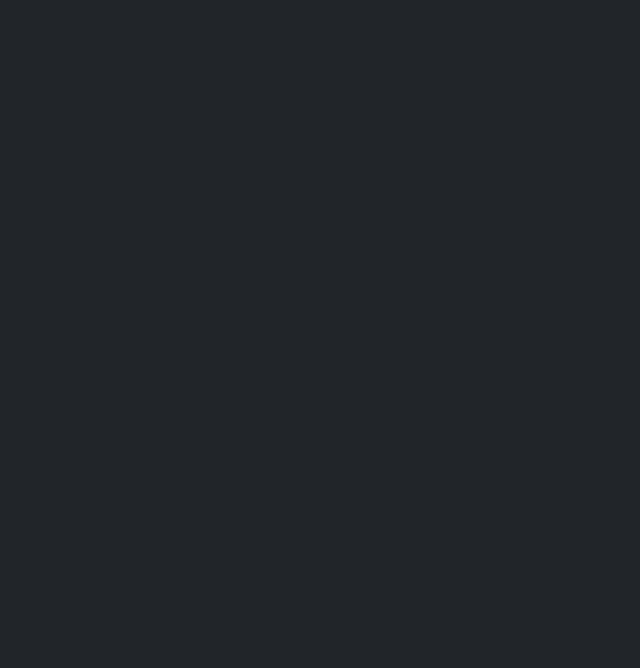
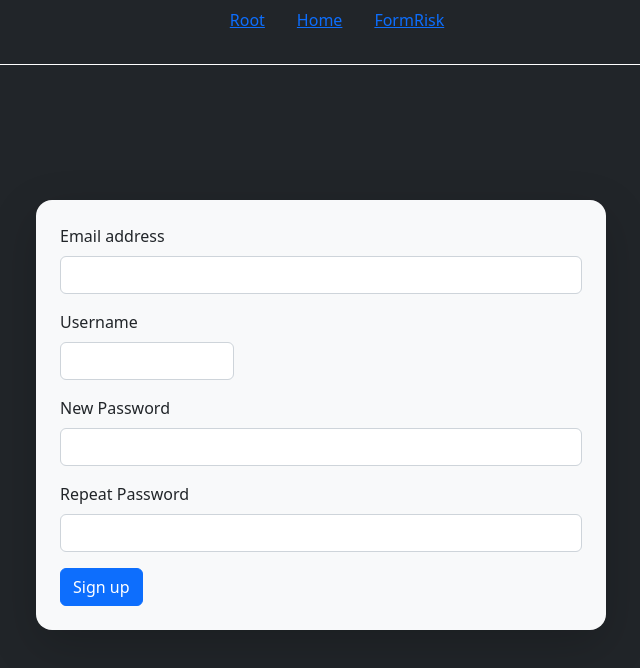
Before and after one commit to teatroCamillo/pd-project, a React (Create React App) app: page /signup in a window 1280 px wide. Before the commit this address had no page. Shown: the top 668 px of the page, without its empty margins (319-959 px from the left). Built offline with nearby package versions, Linux system fonts and the light colour scheme.

Commit message:
Changed routing

```diff
--- a/src/App.js
+++ b/src/App.js
@@ -1,21 +1,21 @@
 import React from "react";
 import 'bootstrap/dist/css/bootstrap.min.css';
-import { BrowserRouter, Routes, Route } from "react-router-dom";
+import { Routes, Route } from "react-router-dom";
+import Root from './components/Root';
 import FormRisk from './components/FormRisk';
 import Home from './components/Home';
 import Login from './components/Login';
-import TestResult from './components/TestResult';
+import Registration from './components/Registration';
 
 function App() {
   return (
-    <BrowserRouter>
-      <Routes>
-        <Route path='/' element={<Home />} />
-        <Route path='/login' element={<Login />} />
-        <Route path='/risk' element={<FormRisk />} />
-        <Route path='/test' element={<TestResult />} />
-      </Routes>
-    </BrowserRouter>
+    <Routes>
+      <Route path='/' element={<Root />} />
+      <Route path='/home' element={<Home />} />
+      <Route path='/login' element={<Login />} />
+      <Route path='/signup' element={<Registration />} />
+      <Route path='/risk' element={<FormRisk />} />
+    </Routes>
   );
 }
 
--- /dev/null
+++ b/src/components/CustomLink.jsx
@@ -0,0 +1,12 @@
+import { Link } from "react-router-dom";
+
+const CustomLink = ({to, children, ...props}) => {
+
+    return (
+    <li className="d-inline mx-3" style={{listStyleType: "none"}}>
+        <Link to={to} {...props} >{children}</Link>
+    </li>
+  )
+}
+
+export default CustomLink;
--- a/src/components/FormRisk.jsx
+++ b/src/components/FormRisk.jsx
@@ -118,7 +118,7 @@ const FormRisk = () => {
 
   // support method - to observe what is storing to answers
   const printCollect = () => {
-    let ul = document.querySelector("ul");
+    let ul = document.querySelector(".res");
     ul.innerHTML = "";
     answers
       .forEach((a) => {
@@ -193,12 +193,12 @@ const FormRisk = () => {
               )
             })}
 
-            <div class="justify-content-center">
+            <div className="justify-content-center">
               <Button className='align-middle' variant="primary" type="submit">
                 Zatwierdź
               </Button>
               <p>{selected.id} : {selected.value}</p>
-              <ul></ul>
+              <ul className="res"></ul>
             </div>
           </Form>
         </Col>
--- a/src/components/Header.jsx
+++ b/src/components/Header.jsx
@@ -1,10 +1,13 @@
 import React from 'react';
-import { Link } from "react-router-dom";
+import { useLocation } from "react-router-dom";
 import Container from 'react-bootstrap/Container';
-import Nav from 'react-bootstrap/Nav';
 import Navbar from 'react-bootstrap/Navbar';
+import CustomLink from './CustomLink';
 
 const Header = () => {
+
+    const location = useLocation('');
+
   return (
     <Container className="h-25">
         <header>
@@ -15,11 +18,24 @@ const Header = () => {
                 }}
                 >
                 <Container className="justify-content-center">
-                    <Nav>
-                        <Nav.Link ><Link to="/">Home</Link></Nav.Link>
-                        <Nav.Link ><Link to="/login">Login</Link></Nav.Link>
-                        <Nav.Link ><Link to="/risk">FormRisk</Link></Nav.Link>
-                    </Nav>
+                    {location.pathname === "/" ?
+                    <nav>
+                        <ul>
+                            <CustomLink to="/login" >Login</CustomLink>
+                            <CustomLink to="/signup" >Sign up</CustomLink>
+                        </ul>
+                    </nav>
+                        :
+                    <nav>
+                        <ul>
+                            <CustomLink to="/" >Root</CustomLink>
+                            <CustomLink to="/home" >Home</CustomLink>
+                            <CustomLink to="/risk" >FormRisk</CustomLink>
+                        </ul>
+                        {/*<Nav.Link ><Link to="/">Root</Link></Nav.Link>
+                        <Nav.Link ><Link to="/home">Home</Link></Nav.Link>
+                        <Nav.Link ><Link to="/risk">FormRisk</Link></Nav.Link>*/}
+                    </nav>}
                 </Container>
             </Navbar>
         </header>
--- /dev/null
+++ b/src/components/Registration.jsx
@@ -0,0 +1,72 @@
+import Container from 'react-bootstrap/Container';
+import Row from 'react-bootstrap/Row';
+import Col from 'react-bootstrap/Col';
+import Button from 'react-bootstrap/Button';
+import Form from 'react-bootstrap/Form';
+import Footer from './Footer';
+import Header from './Header';
+
+const Registration = () => {
+  return (
+    <Container className='h-100'>
+      <Header/>
+      <Row className="justify-content-md-center">
+        <Col className="bg-light text-dark rounded-4 p-4 shadow-lg" md="6">
+          <Form>
+
+            <Form.Group className="mb-3" controlId="exampleForm.ControlInput1">
+              <Form.Label>Email address</Form.Label>
+              <Form.Control type="email" required />
+            </Form.Group>
+
+            {/*<Form.Group className="mb-3" as={Col} md="4" controlId="validationCustom01">
+              <Form.Label>First name</Form.Label>
+              <Form.Control
+                required
+                type="text"
+              />
+              <Form.Control.Feedback>Looks good!</Form.Control.Feedback>
+            </Form.Group>
+
+            <Form.Group className="mb-3" as={Col} md="4" controlId="validationCustom02">
+              <Form.Label>Last name</Form.Label>
+              <Form.Control
+                required
+                type="text"
+              />
+              <Form.Control.Feedback>Looks good!</Form.Control.Feedback>
+            </Form.Group>*/}
+
+            <Form.Group className="mb-3" as={Col} md="4" controlId="validationCustomUsername">
+              <Form.Label>Username</Form.Label>
+                <Form.Control
+                  type="text"
+                  required
+                />
+                <Form.Control.Feedback type="invalid">
+                  Please choose a username.
+                </Form.Control.Feedback>
+            </Form.Group>
+
+            <Form.Group className="mb-3" controlId="formBasicPassword">
+              <Form.Label>New Password</Form.Label>
+              <Form.Control type="password" required/>
+            </Form.Group>
+
+            <Form.Group className="mb-3" controlId="formBasicPassword">
+              <Form.Label>Repeat Password</Form.Label>
+              <Form.Control type="password" required />
+            </Form.Group>
+
+            <Button variant="primary" type="submit">
+              Sign up
+            </Button>
+          </Form>
+        </Col>
+      </Row>
+      <Footer/>
+    </Container>
+  )
+}
+
+export default Registration
--- /dev/null
+++ b/src/components/Root.jsx
@@ -0,0 +1,17 @@
+import React from 'react'
+import Container from 'react-bootstrap/Container';
+import Footer from './Footer';
+import Header from './Header';
+
+
+const Root = () => {
+  return (
+    <Container className='h-100'>
+      <Header/>
+      <h2>Root</h2>
+      <Footer/>
+    </Container>
+  )
+}
+
+export default Root;
--- a/src/components/TestResult.jsx
+++ /dev/null
@@ -1,14 +0,0 @@
-import React, { useState } from 'react'
-
-const TestResult = () => {
-
-    //const [answers, setAnswers] = useState(null);
-
-  return (
-    <div>
-        <h1>TestResult</h1>
-    </div>
-  )
-}
-
-export default TestResult;
--- a/src/index.js
+++ b/src/index.js
@@ -1,10 +1,13 @@
 import React from 'react';
 import ReactDOM from 'react-dom/client';
 import App from './App';
+import { BrowserRouter } from "react-router-dom";
 
 const root = ReactDOM.createRoot(document.getElementById('root'));
 root.render(
   <React.StrictMode>
-    <App />
+    <BrowserRouter>
+      <App />
+    </BrowserRouter>
   </React.StrictMode>
 );
```
